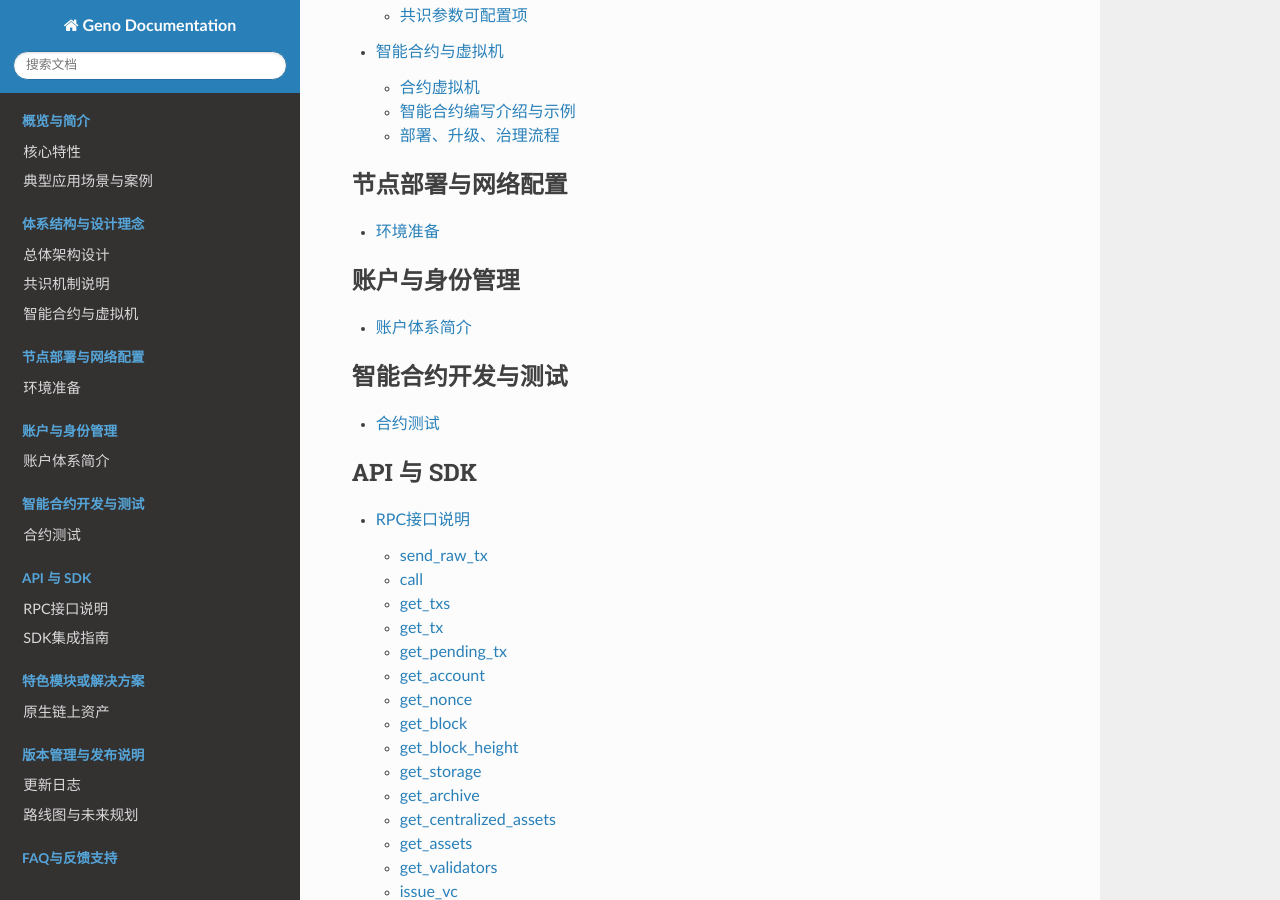
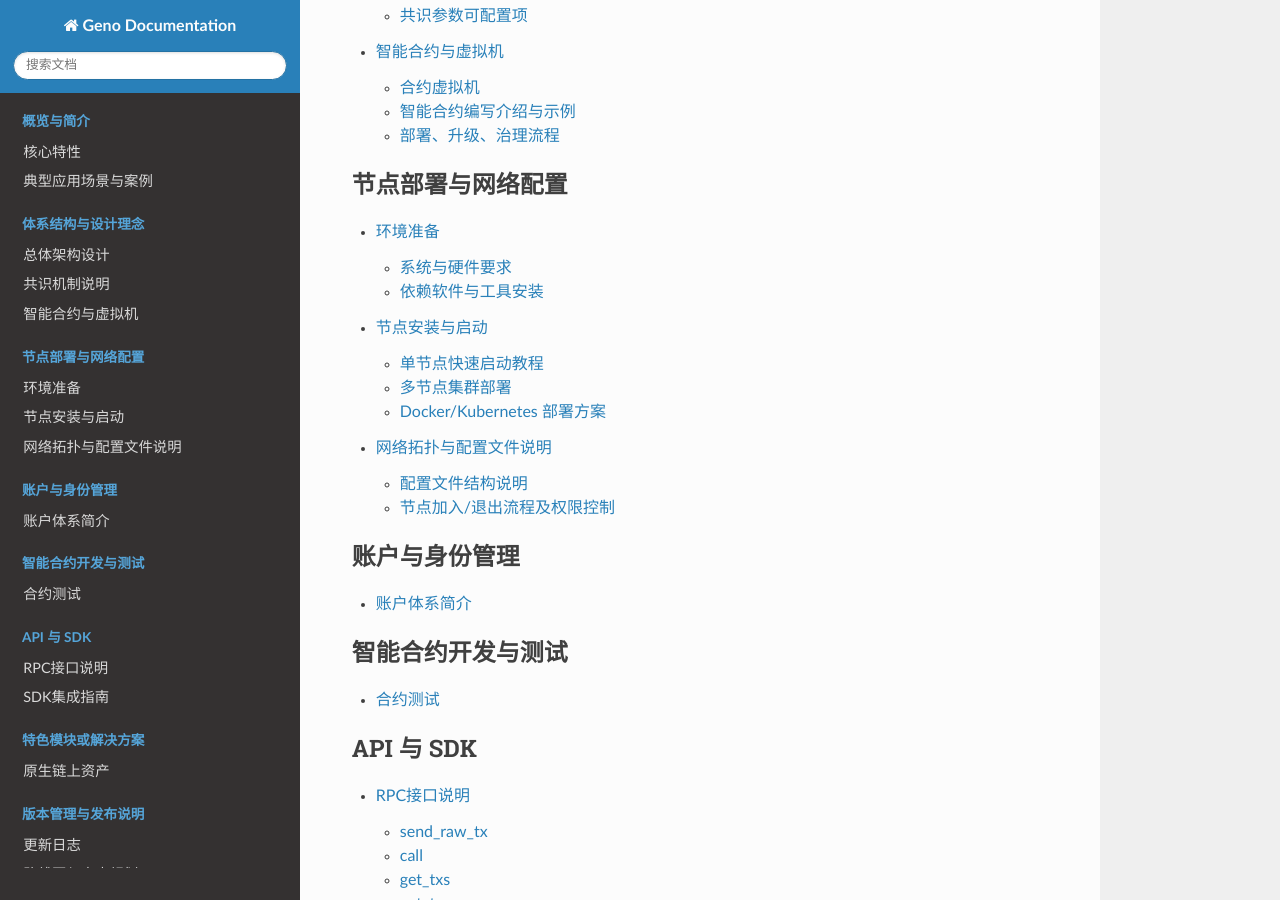
Before and after one commit to geno-labs/geno-docs, a Sphinx documentation site: the page built from source/index.rst, in a window 1280 px wide and 900 px high, scrolled down 485 px. Built offline with Sphinx 7.4.7 and the Read the Docs theme 3.1.0, drawn with Linux system fonts in a browser that asks for light colours; pages that are not in the unit, such as notebooks, are missing from menus.

Commit message:
update node and network

```diff
--- a/source/index.rst
+++ b/source/index.rst
@@ -27,7 +27,9 @@ Welcome to Geno Documentation !
    :maxdepth: 2
    :caption: 节点部署与网络配置
 
-   node/preparation.md
+   node/preparation/index.rst
+   node/install/index.rst
+   node/network/index.rst
 
 
 .. toctree::
--- /dev/null
+++ b/source/node/install/docker.md
@@ -0,0 +1 @@
+# Docker/Kubernetes 部署方案
--- /dev/null
+++ b/source/node/install/index.rst
@@ -0,0 +1,10 @@
+##############################################################
+节点安装与启动
+##############################################################
+
+.. toctree::
+   :maxdepth: 1
+
+   signle_node.md
+   multi_node.md
+   docker.md
--- /dev/null
+++ b/source/node/install/multi_node.md
@@ -0,0 +1 @@
+# 多节点集群部署
--- /dev/null
+++ b/source/node/install/signle_node.md
@@ -0,0 +1 @@
+# 单节点快速启动教程
--- /dev/null
+++ b/source/node/network/configuration.md
@@ -0,0 +1 @@
+# 配置文件结构说明
--- /dev/null
+++ b/source/node/network/index.rst
@@ -0,0 +1,9 @@
+##############################################################
+网络拓扑与配置文件说明
+##############################################################
+
+.. toctree::
+   :maxdepth: 1
+
+   configuration.md
+   process.md
--- /dev/null
+++ b/source/node/network/process.md
@@ -0,0 +1 @@
+# 节点加入/退出流程及权限控制
--- /dev/null
+++ b/source/node/preparation/dependent.md
@@ -0,0 +1 @@
+# 依赖软件与工具安装
--- /dev/null
+++ b/source/node/preparation/requirement.md
@@ -0,0 +1 @@
+# 系统与硬件要求
```
Also changed, not shown: source/node/preparation.md (deleted, +0 -1 lines), source/node/preparation/index.rst (added, +9 -0 lines).
